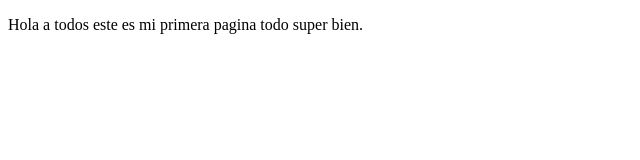
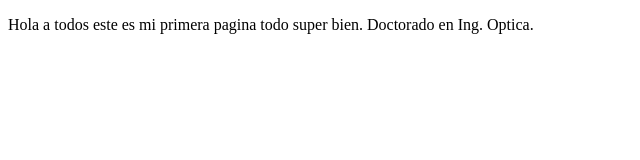
Before and after one commit to jvilardy/proyectoDemoCursoPreWork, a plain HTML site: page index.html in a window 1280 px wide. Shown: the whole page, without its empty margins (0-640 px from the left). Drawn offline with Linux system fonts and the light colour scheme.

Commit message:
second commit 2021

```diff
--- a/index.html
+++ b/index.html
@@ -9,7 +9,7 @@
 <body>
     <p>
         Hola a todos este es mi primera pagina
-        todo super bien.
+        todo super bien. Doctorado en Ing. Optica.
     </p>
 </body>
 </html>
```
